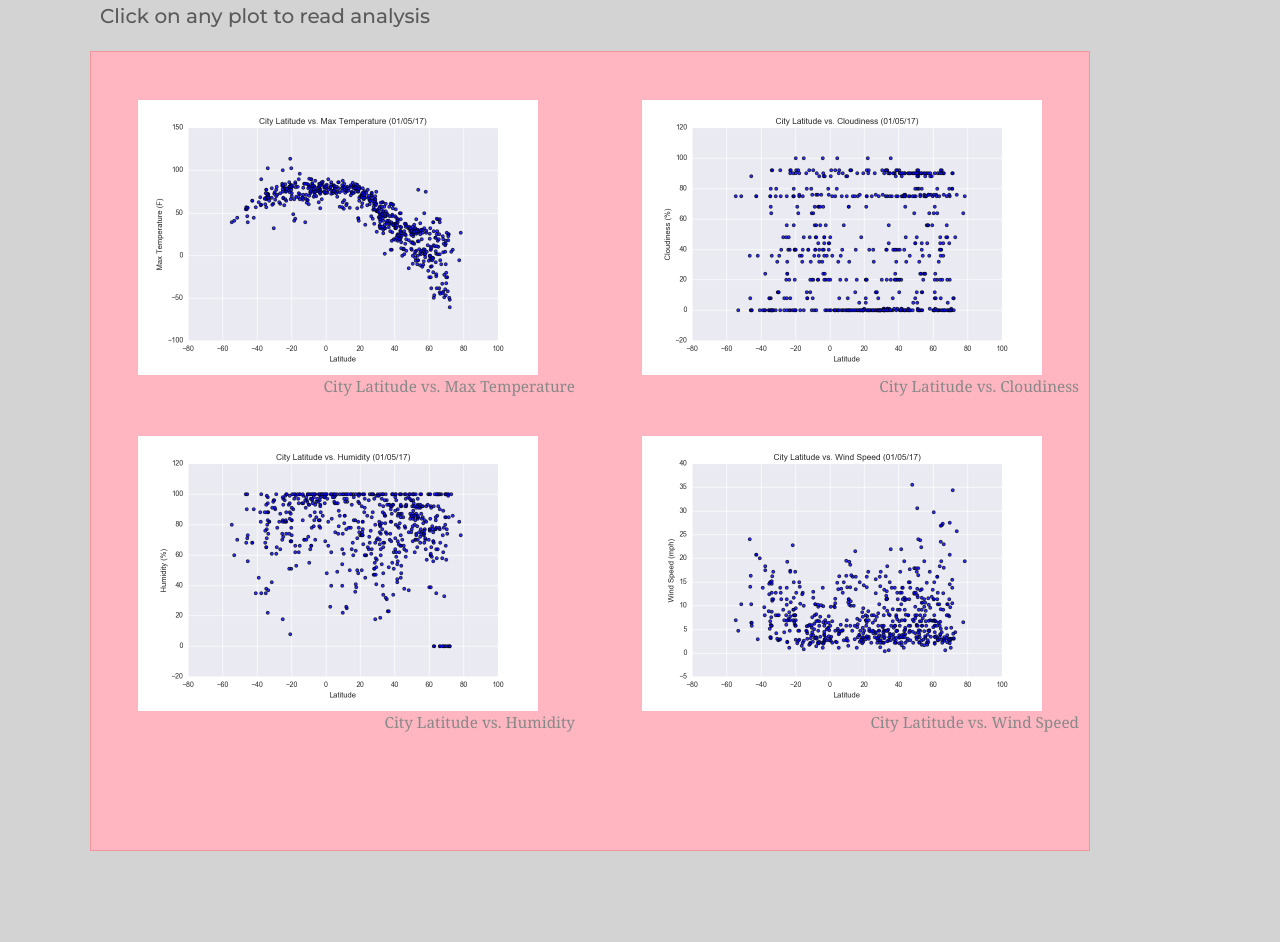
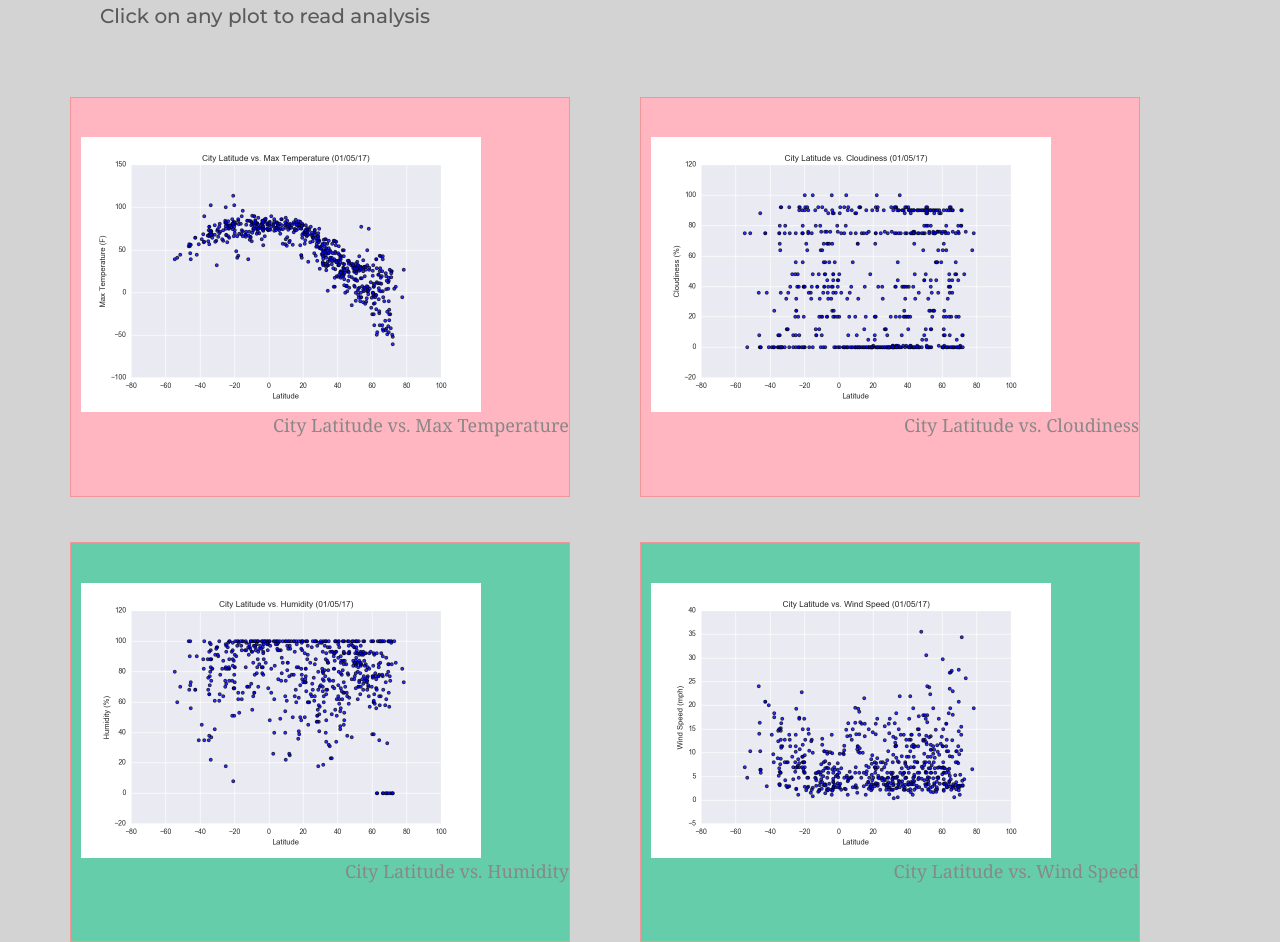
Before and after one commit to luciennekaplan/Web-Design-Challenge, a plain HTML site: page comparison.html in a window 1280 px wide. Shown: the part 180-1122 px from the top of the page. Before the commit the page ends 1036 px from the top, so only its background shows below. Drawn offline with nearby package versions, Linux system fonts and the light colour scheme.

Commit message:
Fixed comparisons page

```diff
--- a/Resources/style.css
+++ b/Resources/style.css
@@ -19,12 +19,21 @@
   font-size: 40px;
 }
 
-.fullbox {
-  width: 1000px;
-  height: 800px;
+.pinkbox {
+  width: 500px;
+  height: 400px;
   background: lightpink;
   color: black;
-  font-size: 40px;
+  font-size: 20px;
+}
+
+.greenbox {
+  width: 500px;
+  height: 400px;
+  background: mediumaquamarine;
+  color: black;
+  font-size: 20px;
+
 }
 
 .sidebarbox {
@@ -68,7 +77,8 @@
 
 .smallphoto {
   height: 300px;
-  width: 400px
+  width: 400px;
+  margin-left: 2%;
 }
 
 .thumbnail {
--- a/comparison.html
+++ b/comparison.html
@@ -58,27 +58,41 @@
 
 
 
-      <div class="box smallfont fullbox text-center border border-dark">
       <div class="row">
         <div class="col-md-6 col-sm-12">
+          <div class="row">
+            <div class="pinkbox top-buffer border border-dark">
               <a href="Visualizations/Temperature.html" target="_blank">
                 <img src="Resources/assets/images/Fig1.png" class="img-fluid smallphoto top-buffer">
               </a>
               <figcaption class="figure-caption text-right">City Latitude vs. Max Temperature</figcaption>
+            </div>
+          </div>
+          <div class="row">
+            <div class="greenbox top-buffer border border-dark">
               <a href="Visualizations/Humidity.html" target="_blank">
                 <img src="Resources/assets/images/Fig2.png" class="img-fluid smallphoto top-buffer">
+                <figcaption class="figure-caption text-right">City Latitude vs. Humidity</figcaption>
               </a>
-            <figcaption class="figure-caption text-right">City Latitude vs. Humidity</figcaption>
+            </div>
+          </div>
         </div>
         <div class="col-md-6 col-sm-12">
+          <div class="row">
+            <div class="pinkbox top-buffer border border-dark">
               <a href="Visualizations/Cloudiness.html" target="_blank">
                 <img src="Resources/assets/images/Fig3.png" class="img-fluid smallphoto top-buffer">
               </a>
               <figcaption class="figure-caption text-right">City Latitude vs. Cloudiness</figcaption>
+            </div>
+          </div>
+          <div class="row">
+            <div class="greenbox top-buffer border border-dark">
               <a href="Visualizations/WindSpeed.html" target="_blank">
                 <img src="Resources/assets/images/Fig4.png" class="img-fluid smallphoto top-buffer">
               </a>
               <figcaption class="figure-caption text-right">City Latitude vs. Wind Speed</figcaption>
+            </div>
           </div>
         </div>
       </div>
```
Lines whose indentation alone changed are shown as unchanged.
